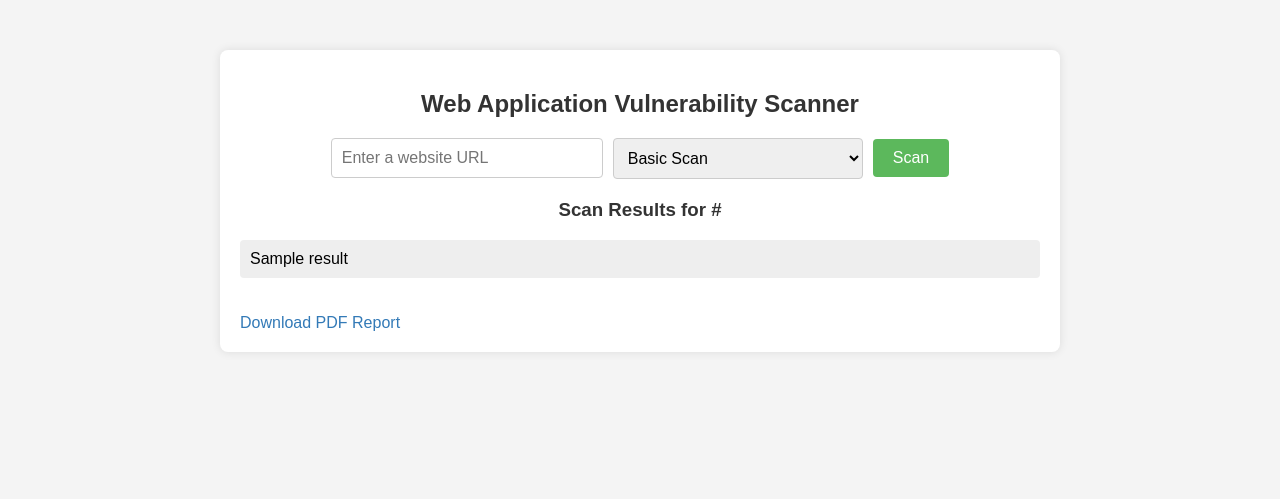
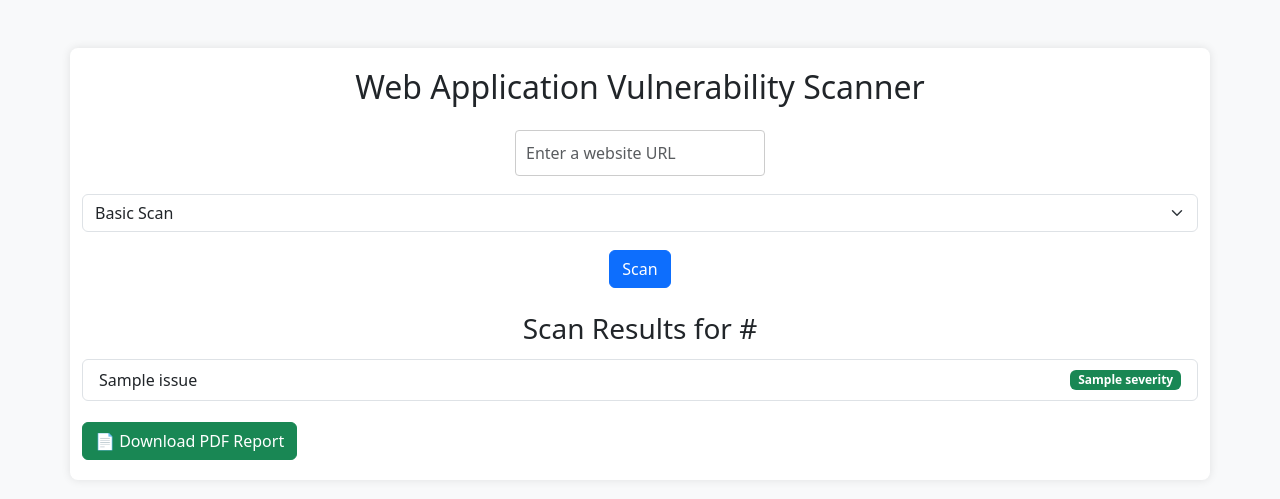
Before and after one commit to awarden07/cns_project, a Flask app: template templates/index.html in a window 1280 px wide. Shown: the top 499 px of the page. Run offline with Flask 3, Linux system fonts and the light colour scheme; the template is opened without the code that fills it: most values are stand-ins (such as "Sample title", 1, 10 or a date in 2020).

Commit message:
Update index.html
loading spinner, url validation, severity badges

```diff
--- a/templates/index.html
+++ b/templates/index.html
@@ -3,27 +3,56 @@
 <head>
     <title>Web Application Vulnerability Scanner</title>
     <link rel="stylesheet" type="text/css" href="{{ url_for('static', filename='style.css') }}">
+    <link rel="stylesheet" href="https://cdn.jsdelivr.net/npm/bootstrap@5.3.0/dist/css/bootstrap.min.css">
+    <script>
+        function showLoading() {
+            document.getElementById('loading').style.display = 'block';
+        }
+
+        function validateForm() {
+            let url = document.getElementById("urlInput").value;
+            const pattern = /^(http|https):\/\/[^ "]+$/;
+            if (!pattern.test(url)) {
+                alert("Please enter a valid URL starting with http:// or https://");
+                return false;
+            }
+            return true;
+        }
+    </script>
 </head>
-<body>
-    <div class="container">
-        <h2>Web Application Vulnerability Scanner</h2>
-        <form method="POST">
-            <input type="text" name="url" placeholder="Enter a website URL" required>
-            <select name="mode">
-                <option value="basic">Basic Scan</option>
-                <option value="deep">Deep Scan</option>
+<body class="bg-light">
+    <div class="container mt-5">
+        <h2 class="mb-4">Web Application Vulnerability Scanner</h2>
+        <form method="POST" onsubmit="return validateForm() && showLoading()">
+            <input id="urlInput" type="text" class="form-control mb-2" name="url" placeholder="Enter a website URL" required>
+            <select name="mode" class="form-select mb-2">
+                <option value="basic" {% if mode == "basic" %}selected{% endif %}>Basic Scan</option>
+                <option value="deep" {% if mode == "deep" %}selected{% endif %}>Deep Scan</option>
             </select>
-            <button type="submit">Scan</button>
+            <button type="submit" class="btn btn-primary">Scan</button>
         </form>
 
+        <div id="loading" class="alert alert-info mt-3" style="display: none;">
+            🔍 Scanning in progress... Please wait.
+        </div>
+
         {% if results %}
-            <h3>Scan Results for {{ url }}</h3>
-            <ul>
+            <h3 class="mt-4">Scan Results for {{ url }}</h3>
+            <ul class="list-group">
                 {% for result in results %}
-                    <li>{{ result }}</li>
+                    {% if result.issue and result.severity %}
+                        <li class="list-group-item d-flex justify-content-between align-items-center">
+                            {{ result.issue }}
+                            <span class="badge bg-{{ 'danger' if result.severity == 'High' else 'warning' if result.severity == 'Medium' else 'success' }}">
+                                {{ result.severity }}
+                            </span>
+                        </li>
+                    {% else %}
+                        <li class="list-group-item">{{ result }}</li>  <!-- fallback for old format -->
+                    {% endif %}
                 {% endfor %}
             </ul>
-            <a href="{{ url_for('download_report') }}">Download PDF Report</a>
+            <a href="{{ url_for('download_report') }}" class="btn btn-success mt-3">📄 Download PDF Report</a>
         {% endif %}
     </div>
 </body>
```
